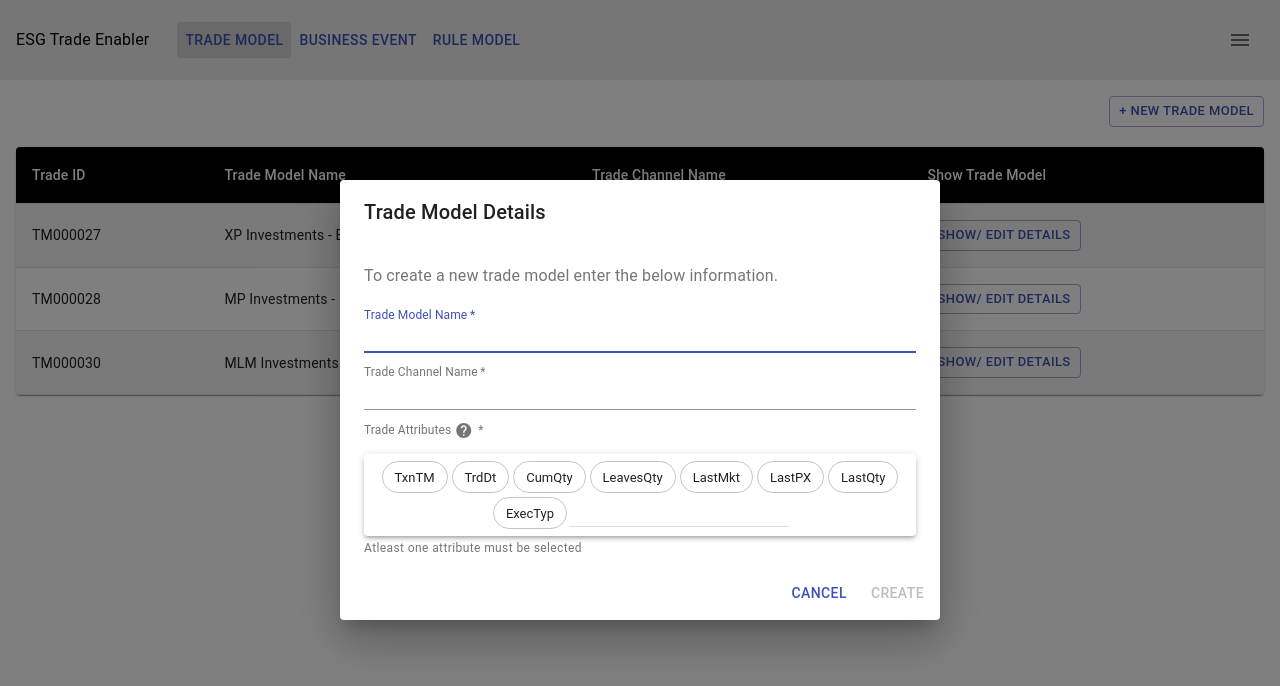
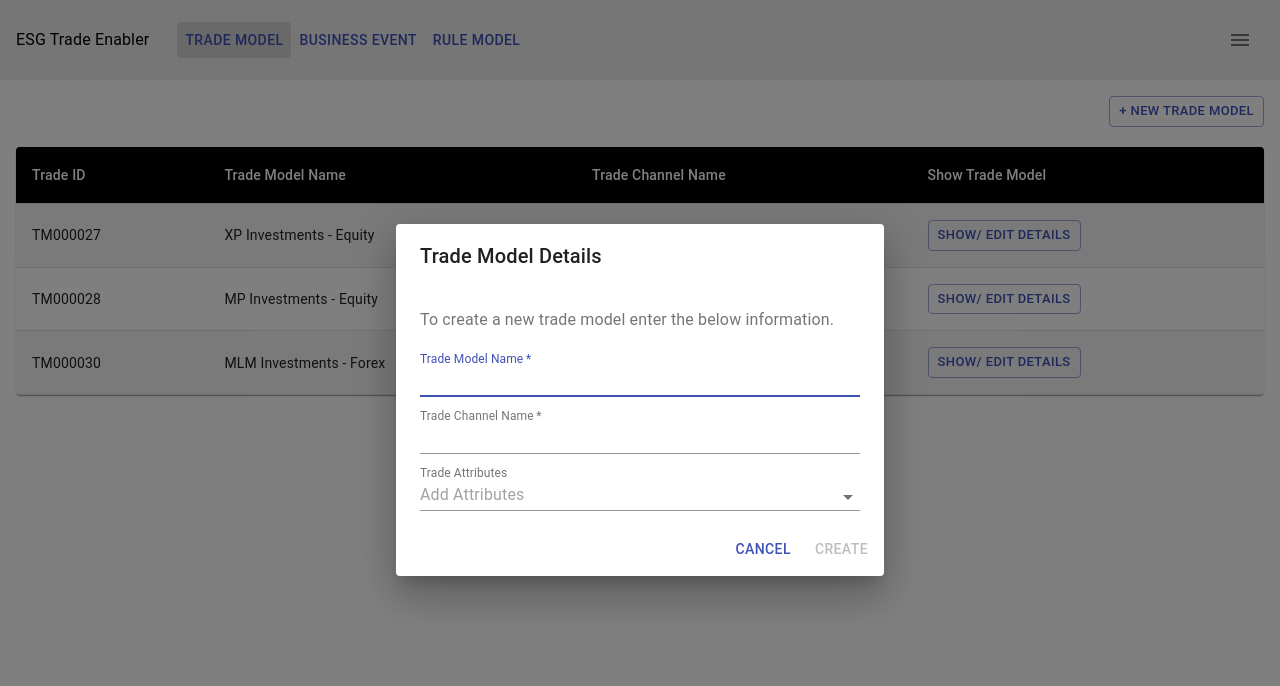
Before and after one commit to aashishmaheshwar/testyTemp, a React (Create React App) app: page /tradeModel in a window 1280 px wide. Both pictures are taken after a click on the button "+ NEW TRADE MODEL". Shown: the top 686 px of the page. Built offline with nearby package versions, Linux system fonts and the light colour scheme.

Commit message:
build error - fix

```diff
--- a/package.json
+++ b/package.json
@@ -13,7 +13,8 @@
     "@types/jest": "^26.0.15",
     "@types/node": "^12.19.3",
     "@types/react": "^16.9.56",
-    "@types/react-dom": "^16.9.9",
+    "@types/react-dom": "^17.0.0",
+    "@types/react-query": "^1.1.2",
     "@types/uuid": "^8.3.0",
     "formik": "^2.2.2",
     "graphql": "^15.4.0",
@@ -25,7 +26,7 @@
     "react": "^17.0.1",
     "react-awesome-query-builder": "^3.0.0",
     "react-dom": "^17.0.1",
-    "react-query": "^2.26.3",
+    "react-query": "3.6.0",
     "react-router-dom": "^5.2.0",
     "react-scripts": "4.0.0",
     "typescript": "^4.0.5",
--- a/src/App.tsx
+++ b/src/App.tsx
@@ -7,13 +7,17 @@ import {
   Route,
   Switch,
 } from "react-router-dom";
+import { QueryClient, QueryClientProvider } from "react-query";
 const Trades = React.lazy(() => import("./components/Trades"));
 const BusinessEvents = React.lazy(() => import("./components/BusinessEvents"));
 const Rules = React.lazy(() => import("./components/Rules"));
 const BusinessRules = React.lazy(() => import("./components/BusinessRules"));
 
+const queryClient = new QueryClient();
+
 function App() {
   return (
+    <QueryClientProvider client={queryClient}>
       <Router>
         <div className="App">
           <header className="App-header">
@@ -44,6 +48,7 @@ function App() {
           </main>
         </div>
       </Router>
+    </QueryClientProvider>
   );
 }
 
--- a/src/components/Trades.tsx
+++ b/src/components/Trades.tsx
@@ -29,6 +29,7 @@ import TradeModel from "./TradeModel";
 import { useFormik } from "formik";
 import { TradeModelValidationSchema } from "../configs/TradeModel";
 import { FormHelperText } from "@material-ui/core";
+import { Autocomplete } from "@material-ui/lab";
 
 function createData(
   tradeModelId: string,
@@ -89,32 +90,33 @@ const Trades = () => {
   const classes = useStyles();
   const [open, setOpen] = useState(false);
   const [selectedTrade, setSelectedTrade] = useState(null as any);
-  const [selectedAttrs, setSelectedAttrs] = useState(
-    new Set<AttributeType | string>()
-  );
+  // const [selectedAttrs, setSelectedAttrs] = useState(
+  //   new Set<AttributeType | string>()
+  // );
   const [allAttributes, setAllAttributes] = useState(
     new Set<AttributeType | string>(TradeAttributes)
   );
-  const [chipInputVal, setChipInputVal] = useState("");
+  // const [chipInputVal, setChipInputVal] = useState("");
 
   const formik = useFormik({
     initialValues: {
       tradeModelName: "",
       tradeChannelName: "",
+      attributes: [],
     },
     validationSchema: TradeModelValidationSchema,
     onSubmit: (values) => {
-      alert(
-        JSON.stringify(
-          { ...values, attributes: Array.from(selectedAttrs) },
-          null,
-          2
-        )
-      );
-      if (selectedAttrs.size) {
-        // make the API call here - await
-        handleClose();
-      }
+      // alert(
+      //   JSON.stringify(
+      //     { ...values, attributes: Array.from(selectedAttrs) },
+      //     null,
+      //     2
+      //   )
+      // );
+      // if (selectedAttrs.size) {
+      //   // make the API call here - await
+      handleClose();
+      // }
     },
   });
 
@@ -123,52 +125,52 @@ const Trades = () => {
   };
 
   const handleClose = () => {
-    setSelectedAttrs(new Set());
+    // setSelectedAttrs(new Set());
     formik.resetForm();
     setOpen(false);
-    setAllAttributes(new Set(TradeAttributes));
+    // setAllAttributes(new Set(TradeAttributes));
   };
 
-  const handleDelete = (attr: string) => {
-    setSelectedAttrs((oldAttrs) => {
-      oldAttrs.delete(attr);
-      return new Set([...Array.from(oldAttrs)]);
-    });
-  };
+  // const handleDelete = (attr: string) => {
+  //   setSelectedAttrs((oldAttrs) => {
+  //     oldAttrs.delete(attr);
+  //     return new Set([...Array.from(oldAttrs)]);
+  //   });
+  // };
 
-  const handleClick = (attr: string) => {
-    if (selectedAttrs.has(attr)) {
-      handleDelete(attr);
-      return;
-    }
-    setSelectedAttrs((oldAttrs) => {
-      return new Set([...Array.from(oldAttrs), attr]);
-    });
-  };
+  // const handleClick = (attr: string) => {
+  //   if (selectedAttrs.has(attr)) {
+  //     handleDelete(attr);
+  //     return;
+  //   }
+  //   setSelectedAttrs((oldAttrs) => {
+  //     return new Set([...Array.from(oldAttrs), attr]);
+  //   });
+  // };
 
   const isDisabled = (): boolean => {
-    if (!selectedAttrs.size) {
-      return true;
-    }
+    // if (!selectedAttrs.size) {
+    //   return true;
+    // }
     return !(formik.dirty && formik.isValid);
   };
 
-  const chipInputOnKeyPress = (e: any) => {
-    if (e.key === "Enter" || e.keyCode === 13) {
-      e.preventDefault();
-      setSelectedAttrs((oldAttrs) => {
-        return new Set([...Array.from(oldAttrs), chipInputVal]);
-      });
-      setAllAttributes((oldAttrs) => {
-        return new Set([...Array.from(oldAttrs), chipInputVal]);
-      });
-      setChipInputVal("");
-    }
-  };
+  // const chipInputOnKeyPress = (e: any) => {
+  //   if (e.key === "Enter" || e.keyCode === 13) {
+  //     e.preventDefault();
+  //     setSelectedAttrs((oldAttrs) => {
+  //       return new Set([...Array.from(oldAttrs), chipInputVal]);
+  //     });
+  //     setAllAttributes((oldAttrs) => {
+  //       return new Set([...Array.from(oldAttrs), chipInputVal]);
+  //     });
+  //     setChipInputVal("");
+  //   }
+  // };
 
-  const chipInputOnChange = (e: any) => {
-    setChipInputVal(e.target.value.trim());
-  };
+  // const chipInputOnChange = (e: any) => {
+  //   setChipInputVal(e.target.value.trim());
+  // };
 
   const buildFormDetails = () => {
     return (
@@ -227,7 +229,34 @@ const Trades = () => {
                 formik.errors.tradeChannelName
               }
             />
-            <InputLabel
+            <Autocomplete
+              multiple
+              id="attributesId"
+              options={Array.from(allAttributes)}
+              // name="attributes"
+              value={formik.values.attributes}
+              onChange={formik.handleChange}
+              renderInput={(params) => (
+                <TextField
+                  {...params}
+                  margin="dense"
+                  InputLabelProps={{
+                    shrink: true,
+                  }}
+                  variant="standard"
+                  label="Trade Attributes"
+                  placeholder="Add Attributes"
+                  onBlur={formik.handleBlur}
+                  error={!formik.values.attributes.length && formik.dirty}
+                  helperText={
+                    !formik.values.attributes.length && formik.dirty
+                      ? "Atleast one attribute must be selected"
+                      : ""
+                  }
+                />
+              )}
+            />
+            {/* <InputLabel
               required
               shrink={true}
               classes={{
@@ -282,7 +311,7 @@ const Trades = () => {
               <FormHelperText error={formik.dirty}>
                 Atleast one attribute must be selected
               </FormHelperText>
-            )}
+            )} */}
           </DialogContent>
           <DialogActions>
             <Button onClick={handleClose} color="primary">
--- /dev/null
+++ b/src/core/Environment.ts
@@ -0,0 +1,5 @@
+export const env = {
+  apiHostName: "http://http://35.236.18.89/",
+};
+
+export const addHostName = (url: string) => `${env.apiHostName + url}`;
--- a/src/core/components/QueryBuilder.tsx
+++ b/src/core/components/QueryBuilder.tsx
@@ -4,9 +4,10 @@ import "react-awesome-query-builder/lib/css/compact_styles.css"; //optional, for
 
 import { Query, Builder, Utils as QbUtils } from "react-awesome-query-builder";
 
+import { makeStyles } from "@material-ui/core";
 // For Material-UI widgets only:
-import MaterialConfig from "react-awesome-query-builder/lib/config/material";
-import { makeStyles } from "@material-ui/core";
+const MaterialConfig = require("react-awesome-query-builder/lib/config/material");
+
 // Choose your skin (ant/material/vanilla):
 const InitialConfig = MaterialConfig; // or MaterialConfig or BasicConfig
 
--- a/tsconfig.json
+++ b/tsconfig.json
@@ -6,7 +6,6 @@
       "dom.iterable",
       "esnext"
     ],
-    "typeRoots": [ "./types", "./node_modules/@types"],
     "allowJs": true,
     "skipLibCheck": true,
     "esModuleInterop": true,
@@ -19,10 +18,9 @@
     "resolveJsonModule": true,
     "isolatedModules": true,
     "noEmit": true,
-    "jsx": "react"
+    "jsx": "react-jsx"
   },
   "include": [
     "src"
-  ],
-  "exclude": ["node_modules", "typings"]
+  ]
 }
--- a/types/react-awesome-query-builder/index.d.ts
+++ /dev/null
@@ -1 +0,0 @@
-declare module 'react-awesome-query-builder/lib/config/material'
```
Also changed, not shown: 1 other file (tests, documents, lock files or other folders). Lines whose indentation alone changed are shown as unchanged.
